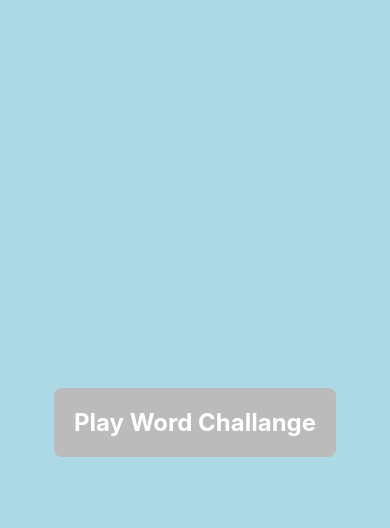
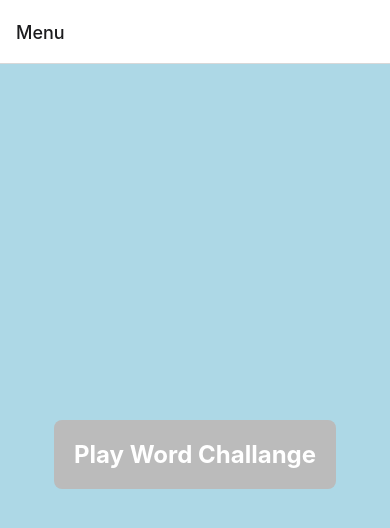
Before and after one commit to uzanenis/Puzzle-Word-Game-rn, a React Native app: screen /Menu in a window 390 px wide. Shown: the top 528 px of the page. Built offline with nearby package versions, Linux system fonts and the light colour scheme.

Commit message:
add: rn navigation

```diff
--- a/App.js
+++ b/App.js
@@ -1,17 +1,17 @@
-import { SafeAreaView, StyleSheet, View } from "react-native";
+import { SafeAreaView, StyleSheet } from "react-native";
+import { NavigationContainer } from "@react-navigation/native";
+import { createNativeStackNavigator } from "@react-navigation/native-stack";
 import Menu from "./screens/Menu";
+import Game from "./screens/Game";
 
+const Stack = createNativeStackNavigator();
 export default function App() {
   return (
-    <SafeAreaView style={styles.container}>
-      <Menu />
-    </SafeAreaView>
+    <NavigationContainer>
+      <Stack.Navigator>
+        <Stack.Screen name="Menu" component={Menu} />
+        <Stack.Screen name="Game" component={Game} />
+      </Stack.Navigator>
+    </NavigationContainer>
   );
 }
-
-const styles = StyleSheet.create({
-  container: {
-    flex: 1,
-    backgroundColor: "lightblue",
-  },
-});
--- a/components/MenuButtons.js
+++ b/components/MenuButtons.js
@@ -1,12 +1,9 @@
 import { View, Text, TouchableOpacity, StyleSheet } from "react-native";
 import React from "react";
 
-const Menu = () => {
-  const startGame = () => {
-    console.log("Start game");
-  };
+const MenuButtons = ({ onPress }) => {
   return (
-    <TouchableOpacity style={styles.container} onPress={startGame}>
+    <TouchableOpacity style={styles.container} onPress={onPress}>
       <View>
         <Text style={styles.text}>Play Word Challange</Text>
       </View>
@@ -28,4 +25,4 @@ const styles = StyleSheet.create({
   },
 });
 
-export default Menu;
+export default MenuButtons;
--- a/package.json
+++ b/package.json
@@ -9,10 +9,14 @@
     "web": "expo start --web"
   },
   "dependencies": {
+    "@react-navigation/native": "^6.1.6",
+    "@react-navigation/native-stack": "^6.9.12",
     "expo": "~48.0.9",
     "expo-status-bar": "~1.4.4",
     "react": "18.2.0",
-    "react-native": "0.71.4"
+    "react-native": "0.71.4",
+    "react-native-safe-area-context": "4.5.0",
+    "react-native-screens": "~3.20.0"
   },
   "devDependencies": {
     "@babel/core": "^7.20.0"
--- a/screens/Menu.js
+++ b/screens/Menu.js
@@ -3,15 +3,25 @@ import React from "react";
 import MenuButtons from "../components/MenuButtons";
 import { SafeAreaView, Text } from "react-native";
 
-const Menu = () => {
+const Menu = ({ navigation }) => {
+  const onPress = () => {
+    navigation.navigate("Game");
+  };
+
   return (
-    <View style={styles.container}>
-      <MenuButtons />
-    </View>
+    <SafeAreaView style={styles.mainContainer}>
+      <View style={styles.container}>
+        <MenuButtons onPress={onPress} />
+      </View>
+    </SafeAreaView>
   );
 };
 
 const styles = StyleSheet.create({
+  mainContainer: {
+    flex: 1,
+    backgroundColor: "lightblue",
+  },
   container: {
     flex: 1,
     justifyContent: "center",
```
Also changed, not shown: 1 other file (tests, documents, lock files or other folders).
